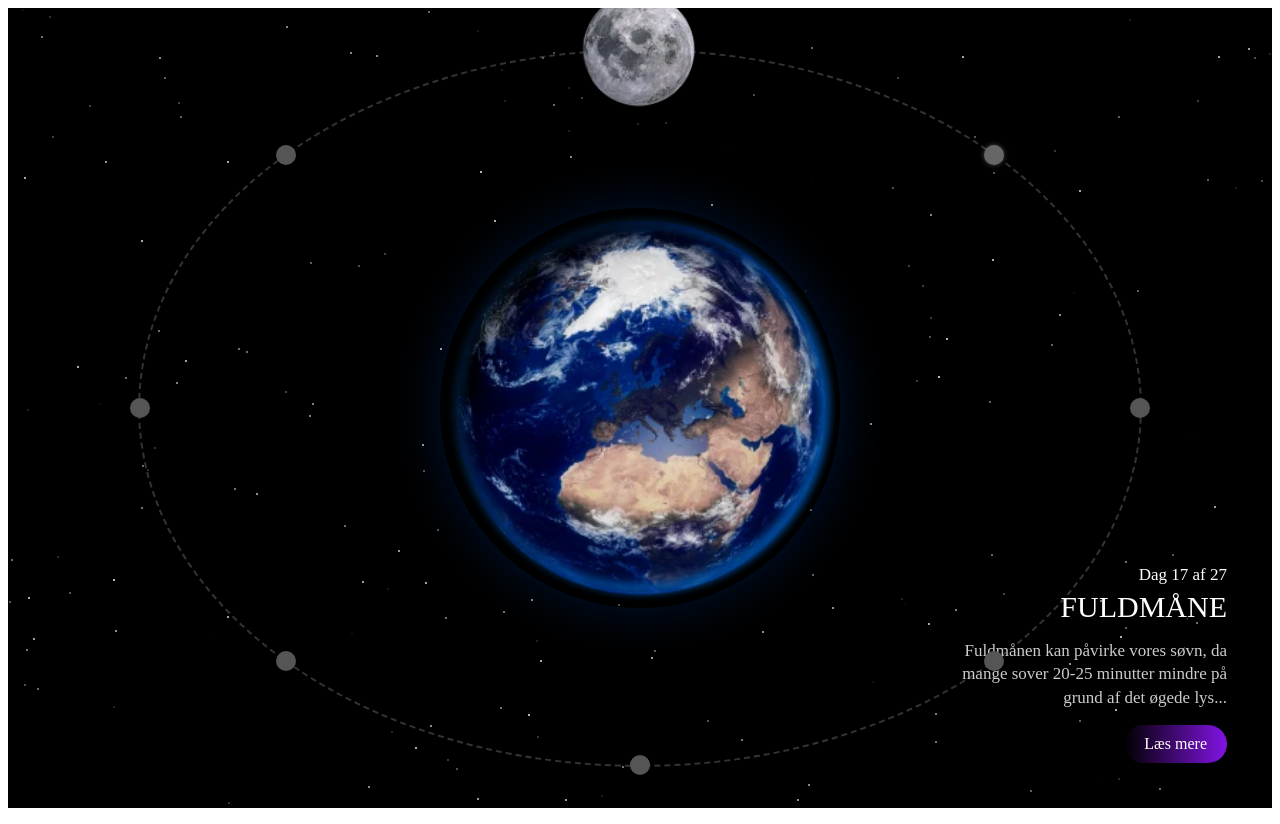
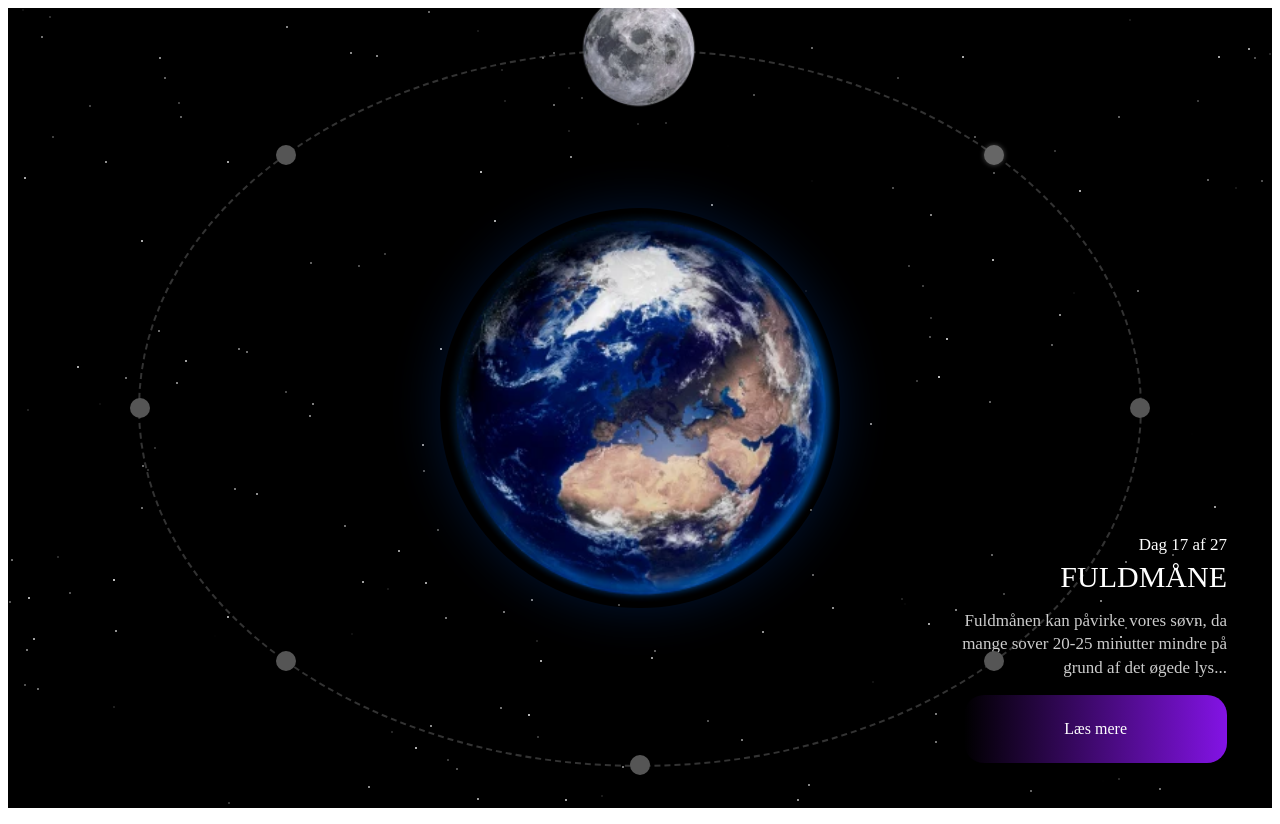
Before and after one commit to louisemogensenn/interaktiv-storytelling, a plain HTML site: page index.html in a window 1280 px wide. Drawn offline with Linux system fonts and the light colour scheme.

Commit message:
Tilføjelse af kommentarer og tilrettelser af knap

```diff
--- a/styles.css
+++ b/styles.css
@@ -142,17 +142,15 @@
 #read-more {
     background-image: linear-gradient(to right, #000, #8313E5);
     color: white;
-    padding: 10px 20px;
-    border: none;
+    padding: 25px 100px; /* Angiver størrelsen på knappen */
+    border: none; /* Fjerner kanten om knappen */
     border-radius: 20px;
-    cursor: pointer;
     font-size: 16px;
-    transition: background-color 1s ease;
 }
 
 #read-more:hover {
     background-image: linear-gradient(to left, #000, #8313E5);
-    transition: background-image 1s ease;
+    background-position: left center;
 }
 
 .current-position {
```
